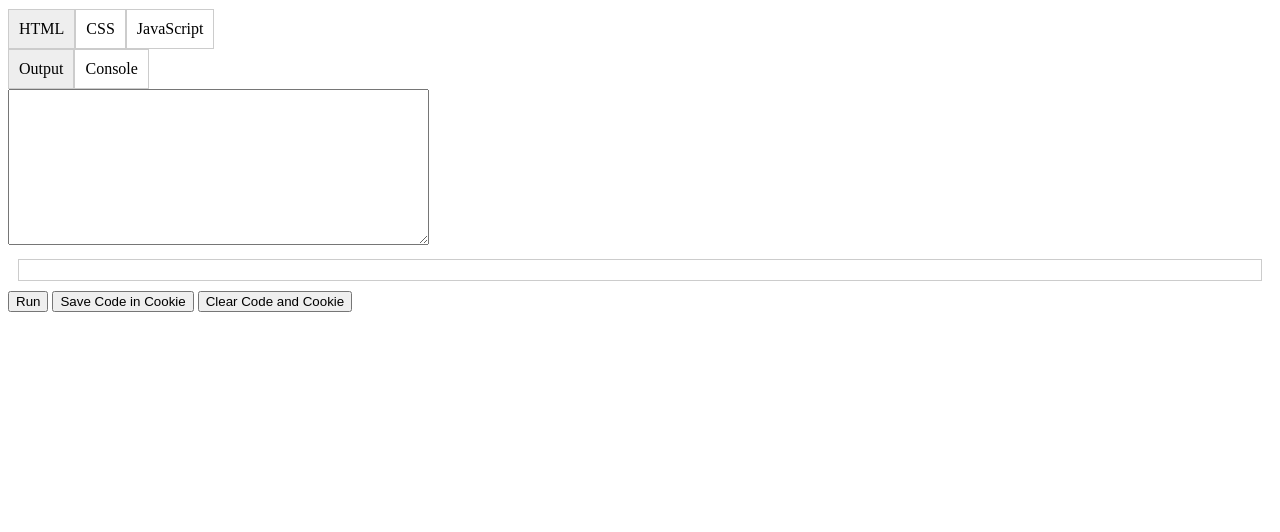
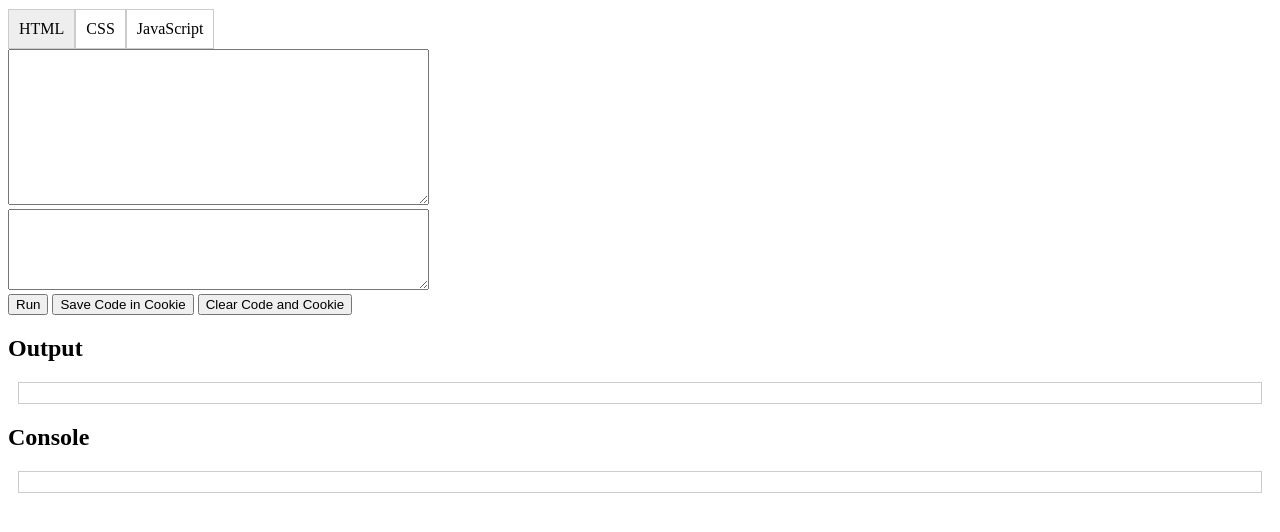
Before and after one commit to braboobssiere/html-test, a plain HTML site: page index.html in a window 1280 px wide. Shown: the part 36-568 px from the top of the page. Drawn offline with Linux system fonts and the light colour scheme.

Commit message:
Update index.html

```diff
--- a/index.html
+++ b/index.html
@@ -31,7 +31,7 @@
             padding: 10px;
             cursor: pointer;
             border: 1px solid #ccc;
-            font-size: 16px;
+            font-size: 16px; /* Adjusted font size for tabs */
         }
 
         .active-tab {
@@ -40,7 +40,7 @@
 
         /* Style for the title */
         h1 {
-            font-size: 18px;
+            font-size: 18px; /* Adjusted font size for the title */
         }
 
         /* Style for the code editor */
@@ -50,22 +50,6 @@
 
         .active-editor {
             display: block;
-        }
-
-        /* Style for output and console tabs */
-        .output-console-tabs {
-            display: flex;
-        }
-
-        .output-console-tab {
-            padding: 10px;
-            cursor: pointer;
-            border: 1px solid #ccc;
-            font-size: 16px;
-        }
-
-        .active-output-console-tab {
-            background-color: #eee;
         }
     </style>
 </head>
@@ -79,12 +63,6 @@
         <div class="tab" id="jsTab" onclick="switchTab('jsTab', 'jsEditor')">JavaScript</div>
     </div>
 
-    <!-- Tabs for Output and Console -->
-    <div class="output-console-tabs">
-        <div class="output-console-tab active-output-console-tab" id="outputTab" onclick="switchTab('outputTab', 'output')">Output</div>
-        <div class="output-console-tab" id="consoleTab" onclick="switchTab('consoleTab', 'console')">Console</div>
-    </div>
-
     <!-- Textareas for HTML, CSS, and JavaScript -->
     <div id="htmlEditor" class="code-editor active-editor">
         <textarea id="htmlInput" rows="10" cols="50"></textarea>
@@ -92,17 +70,22 @@
     <div id="cssEditor" class="code-editor">
         <textarea id="cssInput" rows="5" cols="50"></textarea>
     </div>
-    <div id="jsEditor" class="code-editor">
+    <div id="jsEditor" class "code-editor">
         <textarea id="jsInput" rows="5" cols="50"></textarea>
     </div>
-
-    <!-- Output and Console sections -->
-    <div id="output" class="code-editor active-editor"></div>
-    <div id="console" class="code-editor"></div>
 
     <button onclick="runCode()">Run</button>
     <button onclick="saveCodeToCookie()">Save Code in Cookie</button>
     <button onclick="clearCodeAndCookie()">Clear Code and Cookie</button>
+
+    <h2>Output</h2>
+    <div id="output">
+        <!-- Add viewport meta tag for the output section -->
+        <meta name="viewport" content="width=device-width, initial-scale=1">
+    </div>
+
+    <h2>Console</h2>
+    <div id="console"></div>
 
     <script>
         document.addEventListener("DOMContentLoaded", function () {
@@ -140,13 +123,9 @@
         function switchTab(tabId, editorId) {
             const tabs = document.querySelectorAll(".tab");
             const editors = document.querySelectorAll(".code-editor");
-            const outputConsoleTabs = document.querySelectorAll(".output-console-tab");
-            const outputConsoleEditors = document.querySelectorAll(".code-editor");
 
-            // Hide all editors and output/console tabs
+            // Hide all editors
             editors.forEach(editor => editor.classList.remove("active-editor"));
-            outputConsoleEditors.forEach(editor => editor.classList.remove("active-editor"));
-            outputConsoleTabs.forEach(tab => tab.classList.remove("active-output-console-tab"));
 
             // Deactivate all tabs
             tabs.forEach(tab => tab.classList.remove("active-tab"));
```
